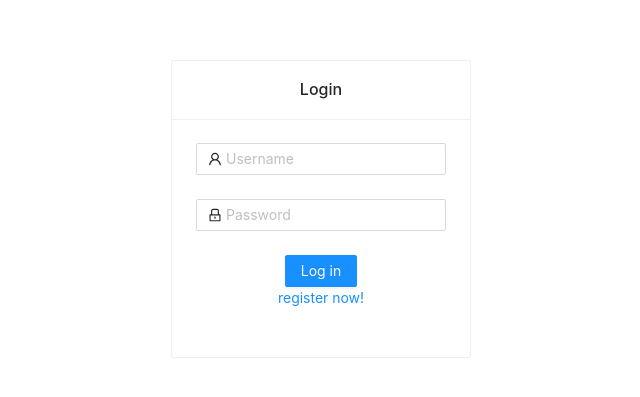
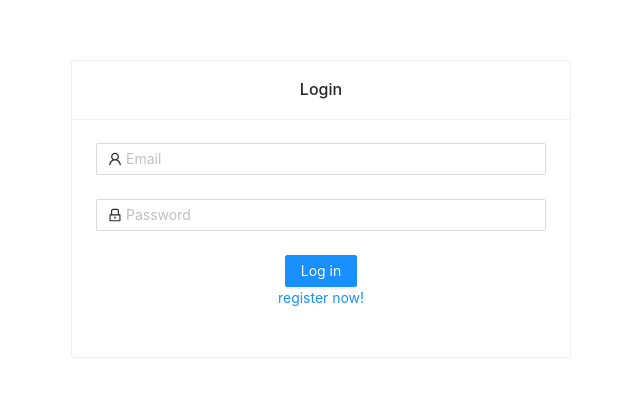
Before and after one commit to techinnovationlabs/movie-ticketing-system-frontend, a React (Create React App) app: page /login in a window 1280 px wide. Shown: the part 191-588 px from the top of the page, without its empty margins (319-959 px from the left). Built offline with nearby package versions, Linux system fonts and the light colour scheme; no server answers.

Commit message:
login api integration

```diff
--- a/src/modules/auth/actions.js
+++ b/src/modules/auth/actions.js
@@ -9,11 +9,11 @@ import {
     REQ_START,
 } from "./action-types";
 
-export const login = (username, password) => async (dispatch) => {
+export const login = ({ email, password }) => async (dispatch) => {
     dispatch({ type: REQ_START });
     await axiosRootInstance
-        .post("login", {
-            username,
+        .post("auth/login", {
+            email,
             password,
         })
         .then((res) => {
--- a/src/modules/auth/login.jsx
+++ b/src/modules/auth/login.jsx
@@ -1,27 +1,28 @@
 import React from "react";
 import { Form, Input, Button, Card, Row } from "antd";
 import { UserOutlined, LockOutlined } from "@ant-design/icons";
+import { login, clearAuthError } from "./actions";
 import { Link } from "react-router-dom";
+import { connect } from "react-redux";
 
 const Login = (props) => {
 	const onFinish = (values) => {
-		console.log("Received values of form: ", values);
+		props.login(values);
 	};
 
 	return (
-		<Card title={<span>Login</span>} style={{ width: 300 }}>
+		<Card title={<span>Login</span>} style={{ width: 500 }}>
 			<Form
 				name="normal_login"
 				className="login-form"
-				initialValues={{ remember: true }}
 				onFinish={onFinish}
 			>
 				<Form.Item
-					name="username"
+					name="email"
 					rules={[
 						{
 							required: true,
-							message: "Please input your Username!",
+							message: "Please input your email!",
 						},
 					]}
 				>
@@ -29,7 +30,7 @@ const Login = (props) => {
 						prefix={
 							<UserOutlined className="site-form-item-icon" />
 						}
-						placeholder="Username"
+						placeholder="Email"
 					/>
 				</Form.Item>
 				<Form.Item
@@ -53,6 +54,7 @@ const Login = (props) => {
 				<Form.Item>
 					<Row justify="center">
 						<Button
+							loading={props.loading}
 							type="primary"
 							htmlType="submit"
 							className="login-form-button"
@@ -70,4 +72,12 @@ const Login = (props) => {
 	);
 };
 
-export default Login;
+const mapStateToProps = ({ authentication }) => ({
+	loading: authentication.loading,
+	isAuthenticated: authentication.isAuthenticated,
+	loginError: authentication.errorMessage,
+});
+
+const mapDispatchToProps = { login, clearAuthError };
+
+export default connect(mapStateToProps, mapDispatchToProps)(Login);
```
